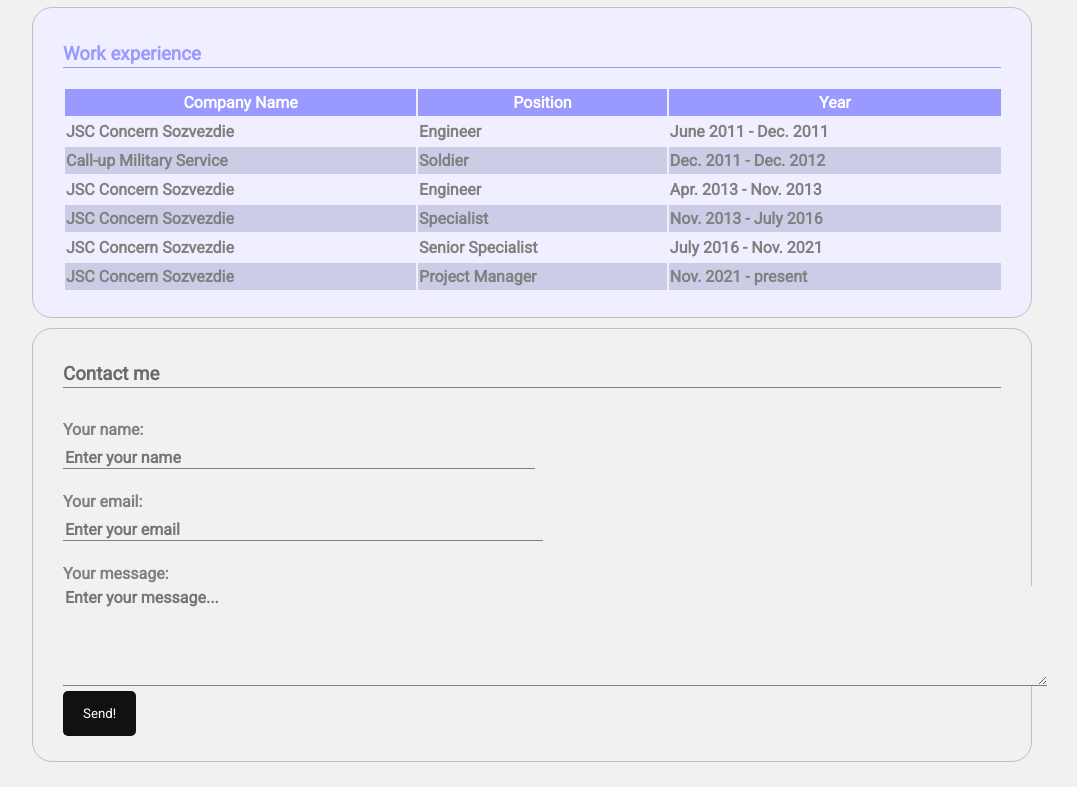
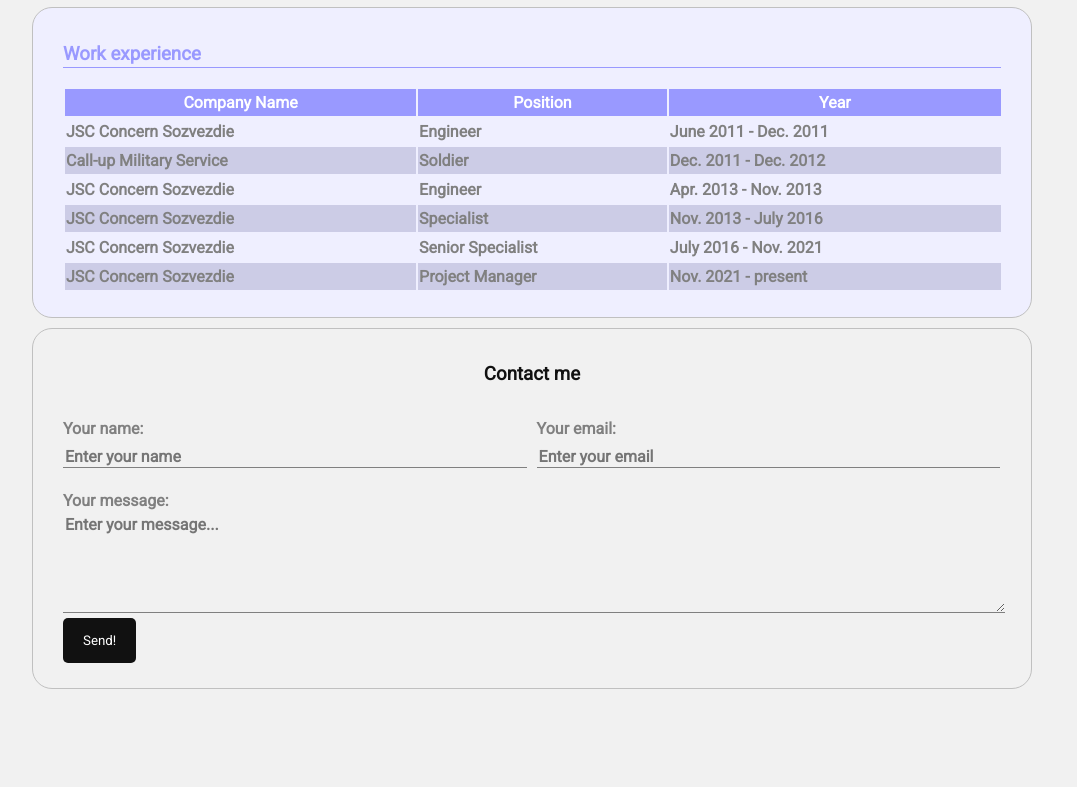
Before and after one commit to Kettengeschwindigkeit/Resume, a plain HTML site: page index.html in a window 1280 px wide. Shown: the part 579-1366 px from the top of the page, without its empty margins (108-1185 px from the left). After the commit the page ends 1293 px from the top, so only its background shows below. Drawn offline with Linux system fonts and the light colour scheme.

Commit message:
add styles

```diff
--- a/index.html
+++ b/index.html
@@ -96,20 +96,20 @@
         <div class="card grey">
             <h3>Contact me</h3>
 
-            <div class="name-block">
+            <div class="form-name">
                 <label for="text">Your name:</label>
-                <input type="text" id="text" placeholder="Enter your name" size="54">
+                <input type="text" id="text" placeholder="Enter your name">
             </div>
 
-            <div class="email-block">
+            <div class="form-email">
                 <label for="email">Your email:</label>
-                <input type="email" id="email" placeholder="Enter your email" size="55">
+                <input type="email" id="email" placeholder="Enter your email">
             </div>
 
-            <div class="text-block">
+            <div class="form-text">
                 <label for="message"> Your message:</label>
                 <br>
-                <textarea id="message" cols="115" rows="5" placeholder="Enter your message..."></textarea>
+                <textarea id="message" cols="25" rows="5" placeholder="Enter your message..."></textarea>
             </div>
 
             <button type="submit" class="btn">Send!</button>
--- a/styles.css
+++ b/styles.css
@@ -35,7 +35,7 @@
 }
 
 input {
-    display: block;
+    width: 100%;
     margin: 5px 0;
     border: none;
     border-bottom: 1px solid grey;
@@ -47,7 +47,7 @@
 
 textarea {
     display: block;
-
+    width: 100%;
     border: none;
     border-bottom: 1px solid grey;
     background-color: #f1f1f1;
@@ -113,8 +113,8 @@
 }
 
 .grey h3 {
-    border-bottom: 1px solid grey;
-    color: dimgrey;
+    text-align: center;
+    color: #111;
 }
 
 .div {
@@ -157,17 +157,19 @@
     background-color: #cccce6;
 }
 
-.name-block {
+.form-name {
     display: inline-block;
+    width: 49%;
     margin: 10px 10px 5px 0px;
 }
 
-.email-block {
+.form-email {
     display: inline-block;
+    width: 49%;
     margin: 10px 0 5px;
 }
 
-.text-block {
+.form-text {
     width: 100%;
     margin: 10px 0 5px;
 }
```
